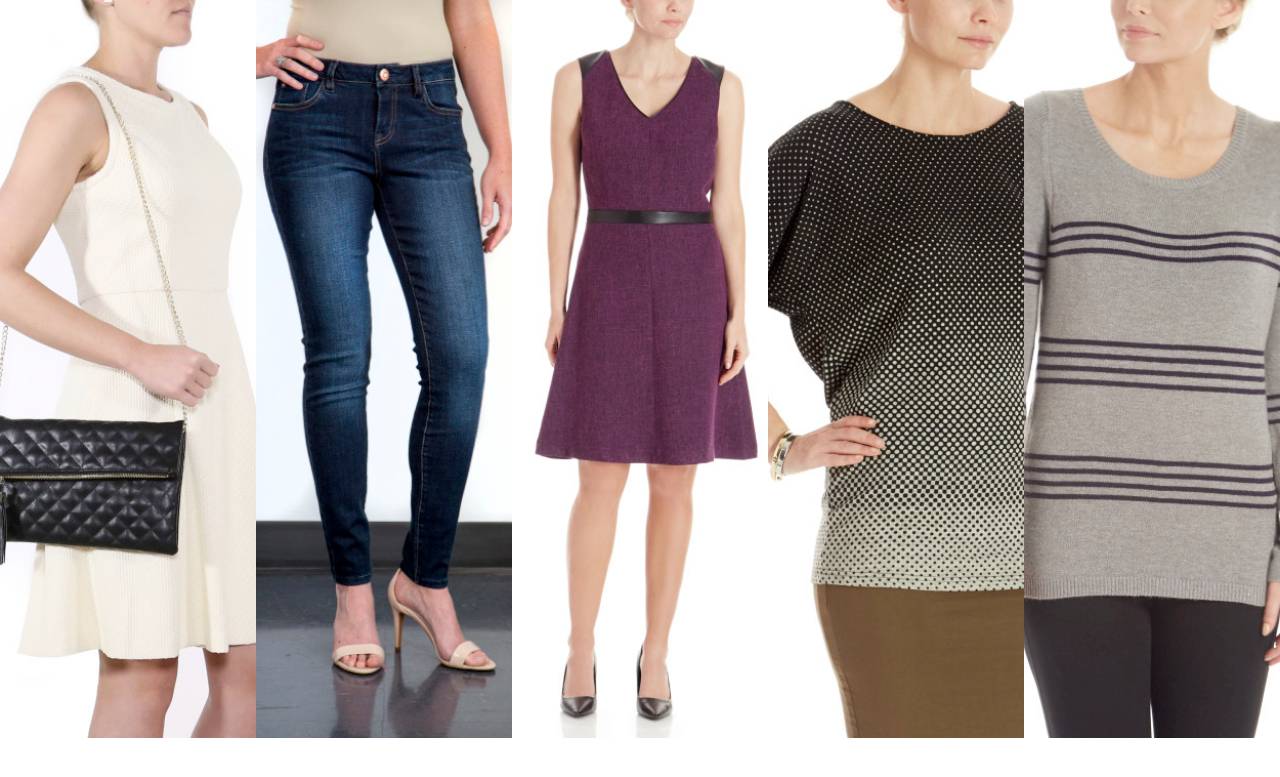
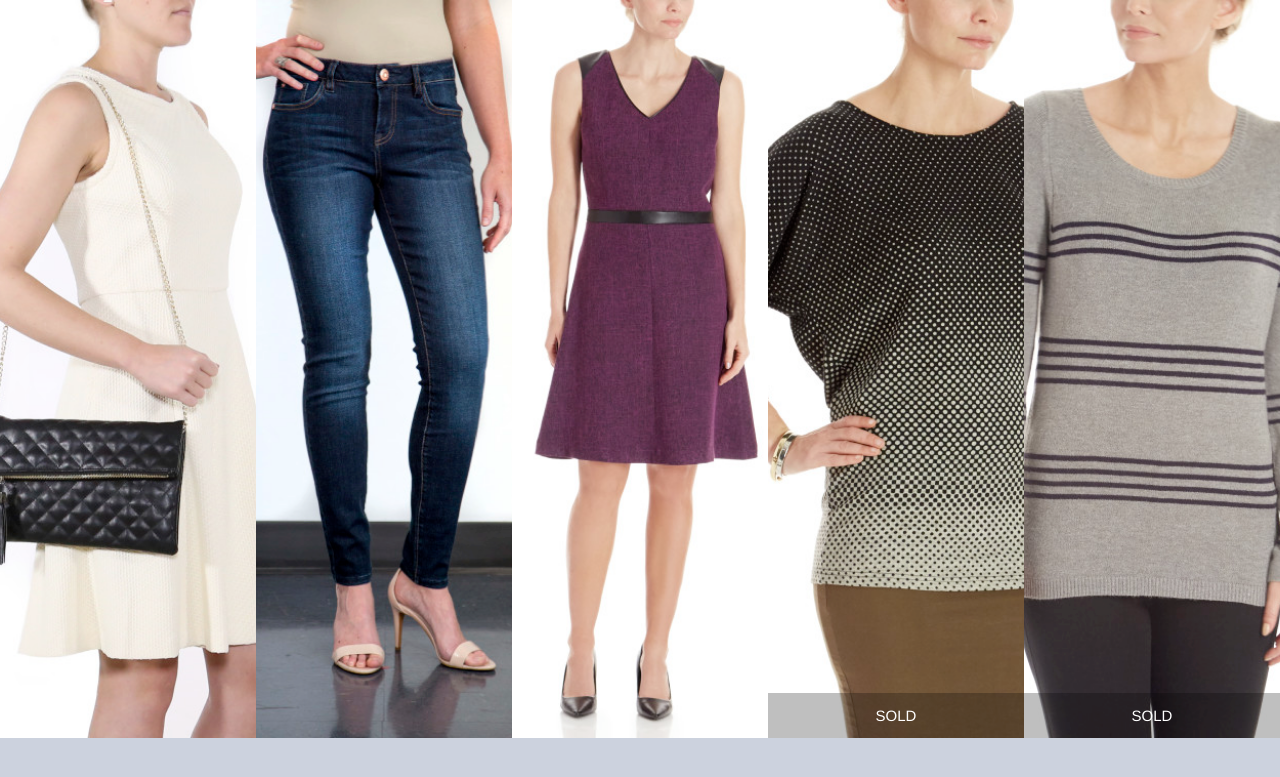
Before and after one commit to yorthehunter/returns-prototype, a Jekyll site: the page built from returns-prototype.html, in a window 1280 px wide. Shown: the top 777 px of the page. Built offline with Jekyll 4.4.1, drawn with Linux system fonts in a browser that asks for light colours.

Commit message:
correct ordering

```diff
--- a/_sass/_custom_variables.scss
+++ b/_sass/_custom_variables.scss
@@ -12,7 +12,7 @@ $include-code-option: false;
 //$include-flex-option: false;
 //$include-layout-helpers-option: false;
 //$include-grid-option: false;
-$include-decorations-option: false;
+// $include-decorations-option: false;
 //$include-skins-option: false;
 //$include-media-option: false;
 //$include-buttons-option: false;
--- a/_sass/site/modules/_returns.scss
+++ b/_sass/site/modules/_returns.scss
@@ -5,18 +5,29 @@ $return-item-title-height: 12vh;
   position: absolute;
   z-index: 0;
   left: 0;
-  right: 100vw;
+  right: 0;
   bottom: 0;
-  height: $return-item-title-height * 1.5;
+  @extend %bg-gray-light;
+  height: 100vh;
+  overflow: hidden;
 
-  &.current {
+  &.current::after {
     right: 0;
   }
 
   &::after {
     content: "";
-    @extend %pos-all, %pos-abs !optional;
-    transition: all 0.6s;
+    @extend %pos-abs !optional;
+    transition: all 0.4s;
+    // width: 200%;
+    transform: skewX(-45deg);
+    margin-left: -50%;
+    margin-right: -50%;
+    z-index: 0;
+    left: 0;
+    right: 100vw;
+    bottom: 0;
+    top: 0;
   }
 
   &--rtv::after { background-color: $base-rtv; }
@@ -29,37 +40,6 @@ $return-item-title-height: 12vh;
   &--acc::after { background-color: $base-acc; }
 }
 
-// .backdrop {
-//   position: absolute;
-//   left:   0;
-//   right:  0;
-//   top:    0;
-//   bottom: 0;
-//   background-color: #FFFFFF;
-//
-//   &--overlay {
-//     position: absolute;
-//     height: $return-item-title-height * 1.5;
-//     left:   0;
-//     right:  0;
-//     top:    -100vh;
-//     bottom: 0;
-//
-//     &.active {
-//       top: (100vh - ($return-item-title-height * 1.5));
-//     }
-//   }
-//
-//   &--rtv { background-color: $base-rtv; }
-//   &--clr { background-color: $base-clr; }
-//   &--dmg { background-color: $base-dmg; }
-//   &--lg  { background-color: $base-lg; }
-//   &--md  { background-color: $base-md; }
-//   &--sm  { background-color: $base-sm; }
-//   &--xs  { background-color: $base-xs; }
-//   &--acc { background-color: $base-acc; }
-// }
-
 .returned-items-list {
   @extend %list-flex, %pos-rel, %z1 !optional;
   height: 100vh;
@@ -70,7 +50,16 @@ $return-item-title-height: 12vh;
   position: relative;
   min-height: 70vh;
   max-height: (100vh - ($return-item-title-height * 1.5));
-  transition: all 0.5s;
+  transition: all 0.4s;
+
+  &--rtv { color: #444444 !important; }
+  &--clr { color: #444444 !important; }
+  &--dmg { color: #FFFFFF !important; }
+  &--lg  { color: #FFFFFF !important; }
+  &--md  { color: #FFFFFF !important; }
+  &--sm  { color: #FFFFFF !important; }
+  &--xs  { color: #444444 !important; }
+  &--acc { color: #FFFFFF !important; }
 
   &::after {
     transition: all 0.4s;
@@ -110,19 +99,25 @@ $return-item-title-height: 12vh;
     min-height: (100vh - $return-item-title-height);
     min-width: 480px;
     overflow: visible;
+    @extend %bordered, %border-gray-light, %border-md;
 
     &::after {;
       opacity: 1;
     }
+    //
+    // &.returned-item--rtv { border: 3px solid $base-rtv; }
+    // &.returned-item--clr { border: 3px solid $base-clr; }
+    // &.returned-item--dmg { border: 3px solid $base-dmg; }
+    // &.returned-item--lg  { border: 3px solid $base-lg; }
+    // &.returned-item--md  { border: 3px solid $base-md; }
+    // &.returned-item--sm  { border: 3px solid $base-sm; }
+    // &.returned-item--xs  { border: 3px solid $base-xs; }
+    // &.returned-item--acc { border: 3px solid $base-acc; }
+  }
 
-    &.returned-item--rtv { border: 3px solid $base-rtv; }
-    &.returned-item--clr { border: 3px solid $base-clr; }
-    &.returned-item--dmg { border: 3px solid $base-dmg; }
-    &.returned-item--lg  { border: 3px solid $base-lg; }
-    &.returned-item--md  { border: 3px solid $base-md; }
-    &.returned-item--sm  { border: 3px solid $base-sm; }
-    &.returned-item--xs  { border: 3px solid $base-xs; }
-    &.returned-item--acc { border: 3px solid $base-acc; }
+  &__status {
+    @extend %pos-abs, %pos-b, %pos-r, %pos-l, %text-c, %line3, %bg-ghost-black-base, %z1, %uppercase !optional;
+    color: #FFFFFF;
   }
 
   &__info {
--- a/returns-prototype.html
+++ b/returns-prototype.html
@@ -14,24 +14,40 @@ permalink: /returns-prototype/
 
 
 <ul class="returned-items-list">
-  <li class="returned-item returned-item--1" data-item-status="lg">
-
+  <li class="returned-item returned-item--1" data-item-status="out" data-item-size="lg">
+    <h2 class="returned-item__info">
+      <span class="returned-item__location">LARGE</span>
+      <span class="returned-item__type">Apparel</span>
+    </h2>
+    <aside class="returned-item__status"></aside>
   </li>
-  <li class="returned-item returned-item--4 returned-item--done returned-item--sold" data-item-status="sold">
-
+  <li class="returned-item returned-item--4 returned-item--done returned-item--sold" data-item-status="sold" data-item-size="acc">
+    <h2 class="returned-item__info">
+      <span class="returned-item__location">Accessory</span>
+      <span class="returned-item__type">Jewelry</span>
+    </h2>
+    <aside class="returned-item__status">SOLD</aside>
   </li>
-  <li class="returned-item returned-item--2" data-item-status="md">
-    <header class="returned-item__info">
-
+  <li class="returned-item returned-item--2" data-item-status="out" data-item-size="md">
+    <h2 class="returned-item__info">
+      <span class="returned-item__location">MEDIUM</span>
+      <span class="returned-item__type">Apparel</span>
+    </h2>
+    <aside class="returned-item__status"></aside>
   </li>
-  <li class="returned-item returned-item--3" data-item-status="rtv">
+  <li class="returned-item returned-item--3" data-item-status="rtv" data-item-size="md">
     <h2 class="returned-item__info">
       <span class="returned-item__location">R T V</span>
-      <span class="returned-item__type">ALL</span>
+      <span class="returned-item__type">All</span>
     </h2>
+    <aside class="returned-item__status"></aside>
   </li>
-  <li class="returned-item returned-item--5 returned-item--done returned-item--sold" data-item-status="sold">
-
+  <li class="returned-item returned-item--5 returned-item--done returned-item--sold" data-item-status="sold" data-item-size="xs">
+    <h2 class="returned-item__info">
+      <span class="returned-item__location">EXTRA SMALL</span>
+      <span class="returned-item__type">Apparel</span>
+    </h2>
+    <aside class="returned-item__status">SOLD</aside>
   </li>
 </ul>
 <footer class="returns-banner">
@@ -44,31 +60,39 @@ permalink: /returns-prototype/
       $(this).addClass("returned-item--"+status);
     })
 
-    $(".returned-item--done").appendTo(".returned-items-list");
-
     if ($(".returned-item--current").length == 0) {
       $(".returned-item").addClass("returned-item--origin");
     }
 
+    rearrange();
+
     $(".returned-item").click(function(){
       this_status = $(this).data("item-status");
       if (this_status == ("out" || "sold")){
-        $(this).data("item-status", "in").removeClass("returned-item--sold returned-item--out").addClass("returned-item--in");
+        $(this).data("item-status", "in").removeClass("returned-item--sold returned-item--out").addClass("returned-item--in").find(".returned-item__status").text("IN");
       }
       else {
-        $(this).addClass("returned-item--"+this_status);
+        $(this).addClass("returned-item--"+this_status).find(".returned-item__status").text(this_status);
       }
 
       $(".returned-item").removeClass("returned-item--origin").removeClass("returned-item--current");
-      $(this).addClass("returned-item--current");
+      $(this).addClass("returned-item--current returned-item--done");
+
+      rearrange($(this));
       color_banner();
     });
 
   });
 
+  function rearrange(e) {
+    done_items = $(".returned-item--done");
+
+    $(".returned-items-list").append($(".returned-item:not('.returned-item--done')"), e, done_items);
+  }
+
   function color_banner() {
-    current_status = $(".returned-item--current").data("item-status");
-    $(".returns-banner").removeClass("current returns-banner--in returns-banner--out returns-banner--sold returns-banner--lg returns-banner--md returns-banner--sm returns-banner--xs returns-banner--rtv returns-banner--clr returns-banner--dmg");
+    current_status = $(".returned-item--current").data("item-size");
+    $(".returns-banner").removeClass("current returns-banner--in returns-banner--acc returns-banner--out returns-banner--sold returns-banner--lg returns-banner--md returns-banner--sm returns-banner--xs returns-banner--rtv returns-banner--clr returns-banner--dmg");
 
     setTimeout(function(){
       $(".returned-item--current").addClass("returned-item--" + current_status);
```
Also changed, not shown: 6 other files.
